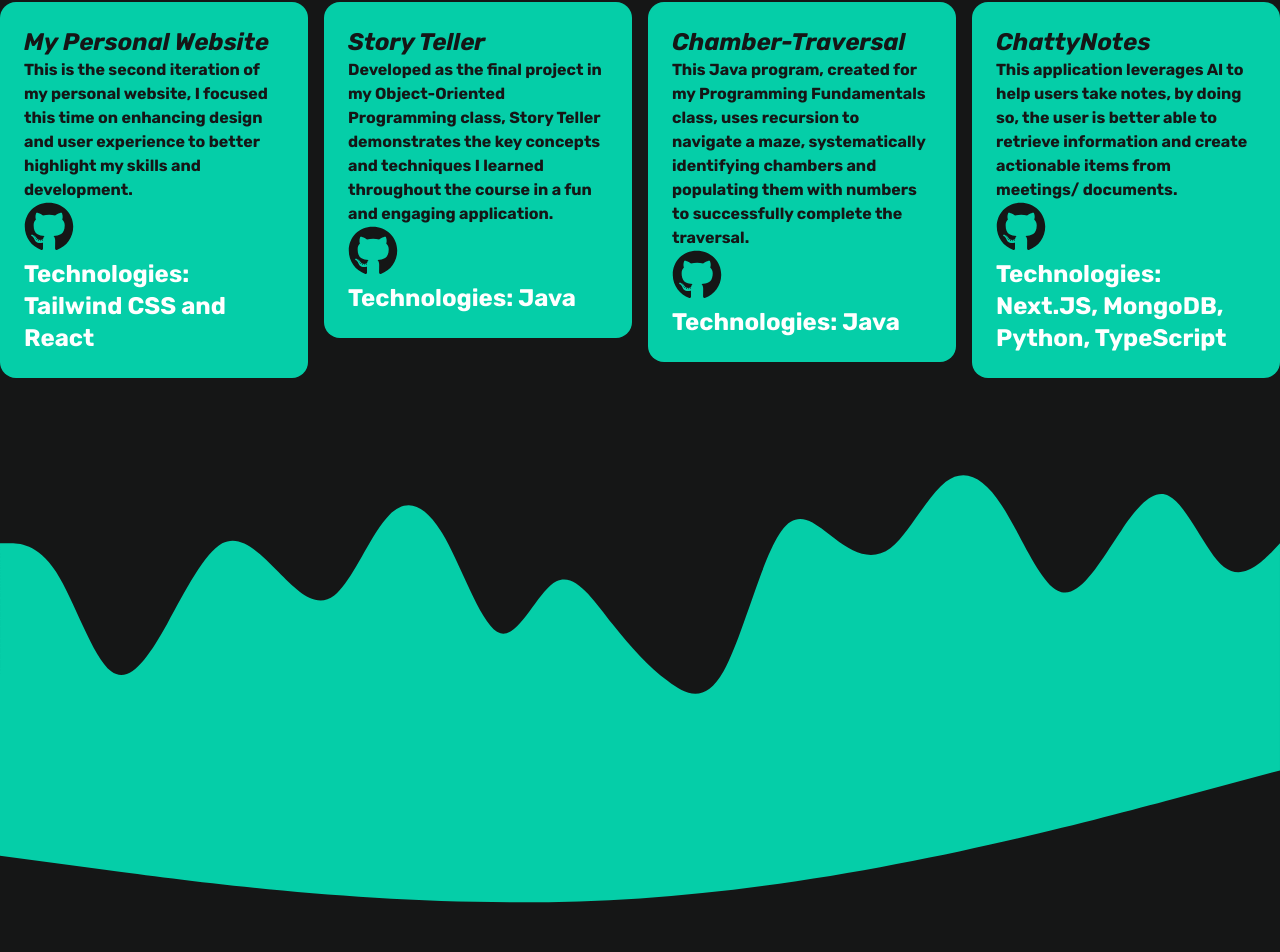
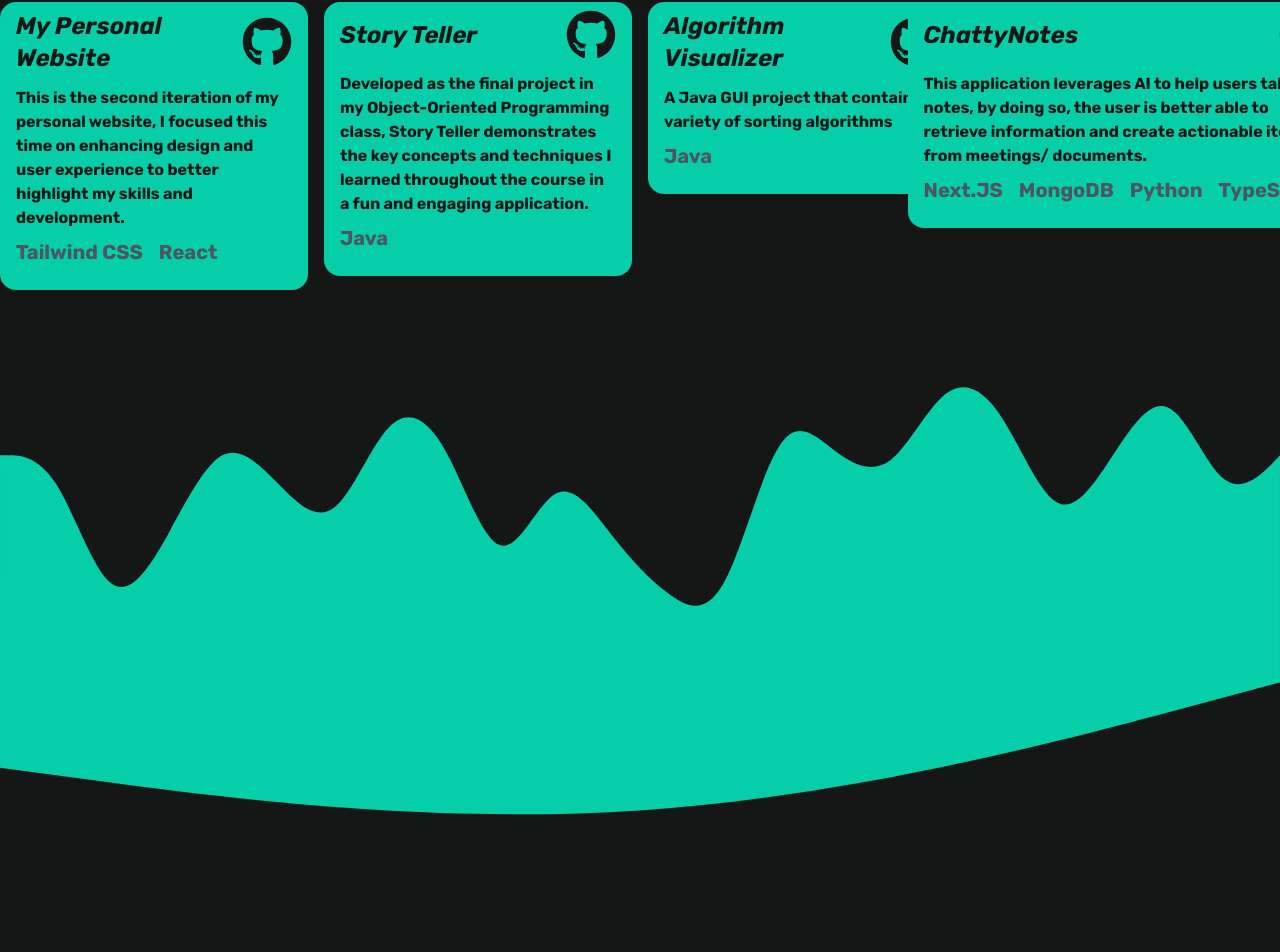
Before and after one commit to rplewi/PersonalWebsiteV3, a React (Vite) app: page / in a window 1280 px wide. Shown: the part 2519-3471 px from the top of the page. Built offline with nearby package versions, Linux system fonts and the light colour scheme.

Commit message:
updated resume, and fixed projects section

```diff
--- a/src/App.jsx
+++ b/src/App.jsx
@@ -19,11 +19,11 @@ function App() {
             <Intro/>
             <AboutMe/>
             <TechSkills/>
-            <svg xmlns="http://www.w3.org/2000/svg" viewBox="0 0 1440 320"><path fill="#05CEA8" fill-opacity="1" d="M0,288L120,256C240,224,480,160,720,160C960,160,1200,224,1320,256L1440,288L1440,320L1320,320C1200,320,960,320,720,320C480,320,240,320,120,320L0,320Z"></path></svg>
-            <svg xmlns="http://www.w3.org/2000/svg" viewBox="0 0 1440 320"><path fill="#05CEA8" fill-opacity="1" d="M0,96L10.4,96C20.9,96,42,96,63,128C83.5,160,104,224,125,240C146.1,256,167,224,188,186.7C208.7,149,230,107,250,96C271.3,85,292,107,313,128C333.9,149,355,171,376,154.7C396.5,139,417,85,438,64C459.1,43,480,53,501,90.7C521.7,128,543,192,563,197.3C584.3,203,605,149,626,138.7C647,128,668,160,689,186.7C709.6,213,730,235,751,250.7C772.2,267,793,277,814,240C834.8,203,856,117,877,85.3C897.4,53,918,75,939,90.7C960,107,981,117,1002,101.3C1022.6,85,1043,43,1064,26.7C1085.2,11,1106,21,1127,53.3C1147.8,85,1169,139,1190,149.3C1210.4,160,1231,128,1252,96C1273,64,1294,32,1315,42.7C1335.7,53,1357,107,1377,122.7C1398.3,139,1419,117,1430,106.7L1440,96L1440,0L1429.6,0C1419.1,0,1398,0,1377,0C1356.5,0,1336,0,1315,0C1293.9,0,1273,0,1252,0C1231.3,0,1210,0,1190,0C1168.7,0,1148,0,1127,0C1106.1,0,1085,0,1064,0C1043.5,0,1023,0,1002,0C980.9,0,960,0,939,0C918.3,0,897,0,877,0C855.7,0,835,0,814,0C793,0,772,0,751,0C730.4,0,710,0,689,0C667.8,0,647,0,626,0C605.2,0,584,0,563,0C542.6,0,522,0,501,0C480,0,459,0,438,0C417.4,0,397,0,376,0C354.8,0,334,0,313,0C292.2,0,271,0,250,0C229.6,0,209,0,188,0C167,0,146,0,125,0C104.3,0,83,0,63,0C41.7,0,21,0,10,0L0,0Z"></path></svg>
+            <svg xmlns="http://www.w3.org/2000/svg" viewBox="0 0 1440 320"><path fill="#05CEA8" d="M0,288L120,256C240,224,480,160,720,160C960,160,1200,224,1320,256L1440,288L1440,320L1320,320C1200,320,960,320,720,320C480,320,240,320,120,320L0,320Z"></path></svg>
+            <svg xmlns="http://www.w3.org/2000/svg" viewBox="0 0 1440 320"><path fill="#05CEA8" d="M0,96L10.4,96C20.9,96,42,96,63,128C83.5,160,104,224,125,240C146.1,256,167,224,188,186.7C208.7,149,230,107,250,96C271.3,85,292,107,313,128C333.9,149,355,171,376,154.7C396.5,139,417,85,438,64C459.1,43,480,53,501,90.7C521.7,128,543,192,563,197.3C584.3,203,605,149,626,138.7C647,128,668,160,689,186.7C709.6,213,730,235,751,250.7C772.2,267,793,277,814,240C834.8,203,856,117,877,85.3C897.4,53,918,75,939,90.7C960,107,981,117,1002,101.3C1022.6,85,1043,43,1064,26.7C1085.2,11,1106,21,1127,53.3C1147.8,85,1169,139,1190,149.3C1210.4,160,1231,128,1252,96C1273,64,1294,32,1315,42.7C1335.7,53,1357,107,1377,122.7C1398.3,139,1419,117,1430,106.7L1440,96L1440,0L1429.6,0C1419.1,0,1398,0,1377,0C1356.5,0,1336,0,1315,0C1293.9,0,1273,0,1252,0C1231.3,0,1210,0,1190,0C1168.7,0,1148,0,1127,0C1106.1,0,1085,0,1064,0C1043.5,0,1023,0,1002,0C980.9,0,960,0,939,0C918.3,0,897,0,877,0C855.7,0,835,0,814,0C793,0,772,0,751,0C730.4,0,710,0,689,0C667.8,0,647,0,626,0C605.2,0,584,0,563,0C542.6,0,522,0,501,0C480,0,459,0,438,0C417.4,0,397,0,376,0C354.8,0,334,0,313,0C292.2,0,271,0,250,0C229.6,0,209,0,188,0C167,0,146,0,125,0C104.3,0,83,0,63,0C41.7,0,21,0,10,0L0,0Z"></path></svg>
             <Projects/>
-            <svg xmlns="http://www.w3.org/2000/svg" viewBox="0 0 1440 320"><path fill="#05CEA8" fill-opacity="1" d="M0,96L10.4,96C20.9,96,42,96,63,128C83.5,160,104,224,125,240C146.1,256,167,224,188,186.7C208.7,149,230,107,250,96C271.3,85,292,107,313,128C333.9,149,355,171,376,154.7C396.5,139,417,85,438,64C459.1,43,480,53,501,90.7C521.7,128,543,192,563,197.3C584.3,203,605,149,626,138.7C647,128,668,160,689,186.7C709.6,213,730,235,751,250.7C772.2,267,793,277,814,240C834.8,203,856,117,877,85.3C897.4,53,918,75,939,90.7C960,107,981,117,1002,101.3C1022.6,85,1043,43,1064,26.7C1085.2,11,1106,21,1127,53.3C1147.8,85,1169,139,1190,149.3C1210.4,160,1231,128,1252,96C1273,64,1294,32,1315,42.7C1335.7,53,1357,107,1377,122.7C1398.3,139,1419,117,1430,106.7L1440,96L1440,320L1429.6,320C1419.1,320,1398,320,1377,320C1356.5,320,1336,320,1315,320C1293.9,320,1273,320,1252,320C1231.3,320,1210,320,1190,320C1168.7,320,1148,320,1127,320C1106.1,320,1085,320,1064,320C1043.5,320,1023,320,1002,320C980.9,320,960,320,939,320C918.3,320,897,320,877,320C855.7,320,835,320,814,320C793,320,772,320,751,320C730.4,320,710,320,689,320C667.8,320,647,320,626,320C605.2,320,584,320,563,320C542.6,320,522,320,501,320C480,320,459,320,438,320C417.4,320,397,320,376,320C354.8,320,334,320,313,320C292.2,320,271,320,250,320C229.6,320,209,320,188,320C167,320,146,320,125,320C104.3,320,83,320,63,320C41.7,320,21,320,10,320L0,320Z"></path></svg>
-            <svg xmlns="http://www.w3.org/2000/svg" viewBox="0 0 1440 320"><path fill="#05CEA8" fill-opacity="1" d="M0,128L120,144C240,160,480,192,720,176C960,160,1200,96,1320,64L1440,32L1440,0L1320,0C1200,0,960,0,720,0C480,0,240,0,120,0L0,0Z"></path></svg>
+            <svg xmlns="http://www.w3.org/2000/svg" viewBox="0 0 1440 320"><path fill="#05CEA8" d="M0,96L10.4,96C20.9,96,42,96,63,128C83.5,160,104,224,125,240C146.1,256,167,224,188,186.7C208.7,149,230,107,250,96C271.3,85,292,107,313,128C333.9,149,355,171,376,154.7C396.5,139,417,85,438,64C459.1,43,480,53,501,90.7C521.7,128,543,192,563,197.3C584.3,203,605,149,626,138.7C647,128,668,160,689,186.7C709.6,213,730,235,751,250.7C772.2,267,793,277,814,240C834.8,203,856,117,877,85.3C897.4,53,918,75,939,90.7C960,107,981,117,1002,101.3C1022.6,85,1043,43,1064,26.7C1085.2,11,1106,21,1127,53.3C1147.8,85,1169,139,1190,149.3C1210.4,160,1231,128,1252,96C1273,64,1294,32,1315,42.7C1335.7,53,1357,107,1377,122.7C1398.3,139,1419,117,1430,106.7L1440,96L1440,320L1429.6,320C1419.1,320,1398,320,1377,320C1356.5,320,1336,320,1315,320C1293.9,320,1273,320,1252,320C1231.3,320,1210,320,1190,320C1168.7,320,1148,320,1127,320C1106.1,320,1085,320,1064,320C1043.5,320,1023,320,1002,320C980.9,320,960,320,939,320C918.3,320,897,320,877,320C855.7,320,835,320,814,320C793,320,772,320,751,320C730.4,320,710,320,689,320C667.8,320,647,320,626,320C605.2,320,584,320,563,320C542.6,320,522,320,501,320C480,320,459,320,438,320C417.4,320,397,320,376,320C354.8,320,334,320,313,320C292.2,320,271,320,250,320C229.6,320,209,320,188,320C167,320,146,320,125,320C104.3,320,83,320,63,320C41.7,320,21,320,10,320L0,320Z"></path></svg>
+            <svg xmlns="http://www.w3.org/2000/svg" viewBox="0 0 1440 320"><path fill="#05CEA8" d="M0,128L120,144C240,160,480,192,720,176C960,160,1200,96,1320,64L1440,32L1440,0L1320,0C1200,0,960,0,720,0C480,0,240,0,120,0L0,0Z"></path></svg>
             <Contact/>
         </div>
       </div>
--- a/src/components/Classes.jsx
+++ b/src/components/Classes.jsx
@@ -13,9 +13,9 @@ export default function Classes({name, delay}){
     }, [])
 
     return (
-        <li ref = {ref} class="flex items-center space-x-3 rtl:space-x-reverse hover:-translate-y-1">
-            <svg class="w-6 h-6 text-gray-800 dark:text-white" aria-hidden="true" xmlns="http://www.w3.org/2000/svg" width="24" height="24" fill="none" viewBox="0 0 24 24">
-                <path stroke="currentColor" stroke-linecap="round" stroke-linejoin="round" stroke-width="2" d="m9 5 7 7-7 7"/>
+        <li ref = {ref} className="flex items-center space-x-3 rtl:space-x-reverse hover:-translate-y-1">
+            <svg className="w-6 h-6 text-gray-800 dark:text-white" aria-hidden="true" xmlns="http://www.w3.org/2000/svg" width="24" height="24" fill="full" viewBox="0 0 24 24">
+                <path className="" stroke="currentColor" d="m9 5 7 7-7 7"/>
             </svg>
                 <span className = "font-rubik text-color2">{name}</span>
         </li>
--- a/src/components/NavBar.jsx
+++ b/src/components/NavBar.jsx
@@ -35,7 +35,6 @@ return () => window.removeEventListener('scroll', handleScroll);
             className={`fixed top-0 h-16 w-screen z-10 flex flex-row overflow-hidden border-b-2 bg-color2 border-color4 text-blue-500 shadow-xl translate-x- transition-transform duration-300 ${
                 isScrolled ? "-translate-y-full" : "translate-y-0"
             }`}
-            yCurrent
         >
             <NavBarIcon icon = {<FaLinkedin size="30"/>} text='LinkedIn' delayNum=".1" link="https://www.linkedin.com/in/romanplewis/"/>
             <NavBarIcon icon = {<FaGithub size="30"/>} text='GitHub' delayNum=".3" link="https://github.com/rplewi"/>
--- a/src/components/Project.jsx
+++ b/src/components/Project.jsx
@@ -16,13 +16,17 @@ export default function Project({name, desc, delay, githubLink, languages}){
 
     return (
         <div ref = {ref}>
-            <div className = "h-auto w-auto bg-color4 p-6 rounded-2xl text-color2 hover:-translate-y-2 flex flex-col justify-between font-rubik">
-                <p className = "text-2xl font-bold italic">{name}</p>
-                <p> {desc} </p>
-                <a className = "h-14 w-14" href={githubLink}>
-                    <button ><FaGithub className = "hover:text-white "size = "50" /></button>
-                </a>
-                <p className = "text-2xl text-white">Technologies: {languages}</p>
+            <div className = "h-auto w-auto bg-color4 pt-2 pl-4 pr-4 pb-6 rounded-2xl text-color2 hover:-translate-y-2 flex flex-col justify-between font-rubik">
+                <div className = "text-2xl font-bold italic flex flex-row pb-3 justify-between items-center">
+                    <p >{name}</p>
+                        <a href={githubLink}><FaGithub className = "hover:text-white "size = "50" /></a>
+                    </div>
+                    <p> {desc} </p>
+                <div className = "text-xl pt-2 text-gray-600 flex flex-row gap-4">
+                    {languages.map((tech, index) =>(
+                        <span key={index}>{tech}</span>
+                    ))}
+                </div>
             </div>
         </div>
     )
--- a/src/components/Projects.jsx
+++ b/src/components/Projects.jsx
@@ -7,22 +7,22 @@ const Projects = () => {
             <div className = "flex justify-center items-center text-color2 bg-color4 rounded-2xl p-6 text-center text-6xl font-rubik italic">Projects</div>
             <div className = "pt-10 pb-20 gap-4 grid grid-cols-1 sm:grid-cols-2 md:grid-cols-3 lg:grid-cols-4 justify-items-center ">
                     <div className = "row-span-2 ">
-                        <Project languages = {"Tailwind CSS and React"} name = {"My Personal Website"} githubLink={"https://github.com/rplewi/PersonalWebsiteV3"} desc = {"This is the second iteration of my personal website, I focused this time on enhancing design and user experience to better highlight my skills and development."} delay = {500}/>
+                        <Project languages = {['Tailwind CSS', 'React']} name = {"My Personal Website"} githubLink={"https://github.com/rplewi/PersonalWebsiteV3"} desc = {"This is the second iteration of my personal website, I focused this time on enhancing design and user experience to better highlight my skills and development."} delay = {500}/>
                     </div>
                     <div className = "row-span-2">
-                        <Project languages = {"Java"} githubLink = {"https://github.com/rplewi/lewis_cpsc24500/tree/main/StoryTeller"} name = {"Story Teller"} desc =
+                        <Project languages = {['Java']} githubLink = {"https://github.com/rplewi/lewis_cpsc24500/tree/main/StoryTeller"} name = {"Story Teller"} desc =
                         {"Developed as the final project in my Object-Oriented Programming class, Story Teller demonstrates the key concepts and techniques I learned throughout the course in a fun and engaging application."}
                         delay = {700} />
                     </div>
                     <div className = "row-span-2">
-                        <Project languages = {"Java"} githubLink =
-                        {"https://github.com/rplewi/ProgrammingFundamentals/blob/main/Week3-4/project3code/src/main/java/org/example/Main.java"}
-                        name = {"Chamber-Traversal"}
-                        desc = {"This Java program, created for my Programming Fundamentals class, uses recursion to navigate a maze, systematically identifying chambers and populating them with numbers to successfully complete the traversal."}
+                        <Project languages = {['Java']} githubLink =
+                        {"https://github.com/rplewi/Algorithm-Visualizer"}
+                        name = {"Algorithm Visualizer"}
+                        desc = {"A Java GUI project that contains a variety of sorting algorithms"}
                         delay = {900}/>
                     </div>
                     <div className="row-span-2">
-                        <Project languages = {"Next.JS, MongoDB, Python, TypeScript"}
+                        <Project languages = {['Next.JS', 'MongoDB', 'Python', 'TypeScript']}
                         githubLink={"https://www.chattynotes.io/"} name={"ChattyNotes"}
                         desc={"This application leverages AI to help users take notes, by doing so, the user is better able to retrieve information and create actionable items from meetings/ documents."} delay={1000}></Project>
                     </div>
--- a/src/components/TechnicalSkills.jsx
+++ b/src/components/TechnicalSkills.jsx
@@ -6,15 +6,14 @@ const TechnicalSkills = () => {
     return (
         <div className = "technical-skills flex flex-row justify-center px-14 pt-12 pb-20">
             <div className = "p-5 flex flex-row text-color3 bg-color4">
-                    <h className = "text-3xl p-4 text-color2">Relevant Coursework</h>
-                        <ul class="space-y-6 text-left text-gray-500 dark:text-gray-400">
+                    <p className = "text-3xl p-4 text-color2">Relevant Coursework</p>
+                        <ul className="space-y-6 text-left text-gray-500 dark:text-gray-400">
                             <Classes name = {"Object Oriented Programming"} delay = {600}/>
                             <Classes name = {"Software Engineering (Current)"} delay = {700}/>
                             <Classes name = {"Programming Fundamentals"} delay = {800}/>
                             <Classes name = {"Algorithms and Data Structures"} delay = {900}/>
                             <Classes name={"Software Engineering"} delay={1000}/>
                         </ul>
-
             </div>
         </div>
     )
```
Also changed, not shown: 1 other file (tests, documents, lock files or other folders).
